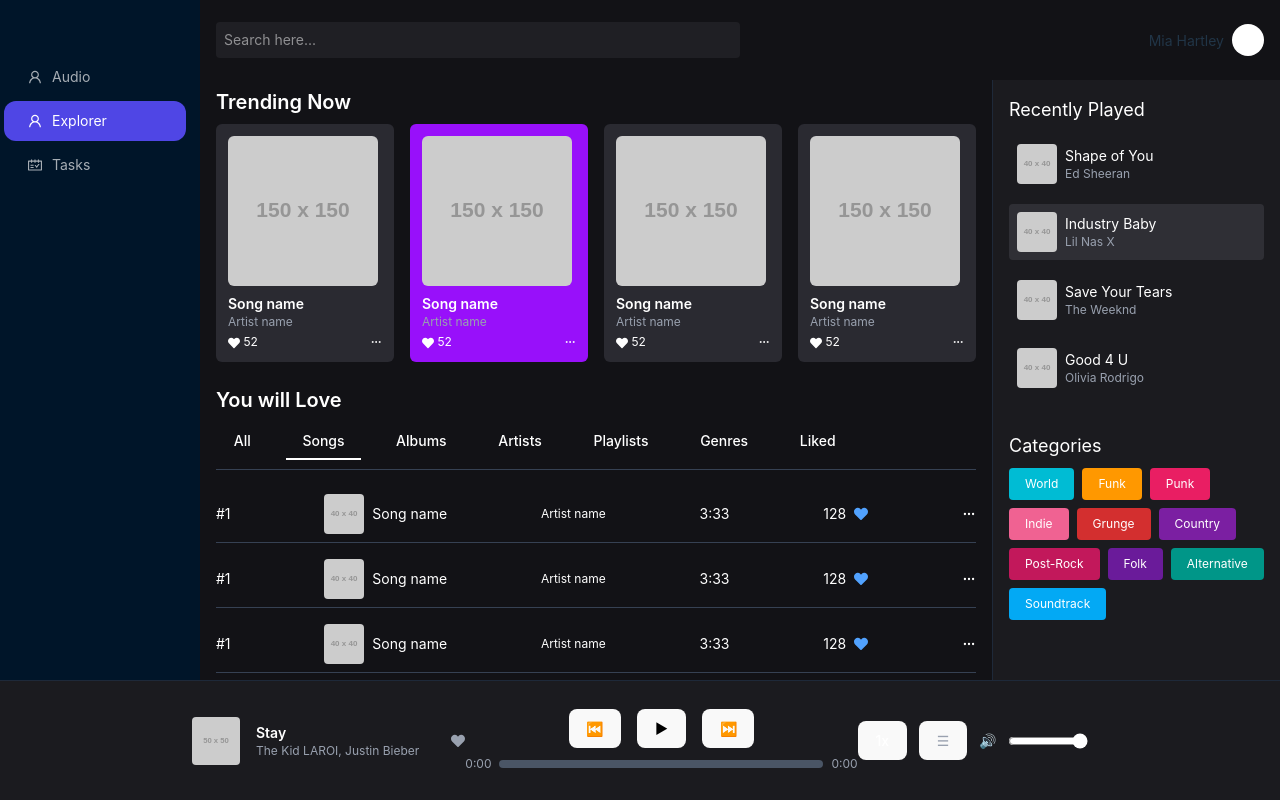
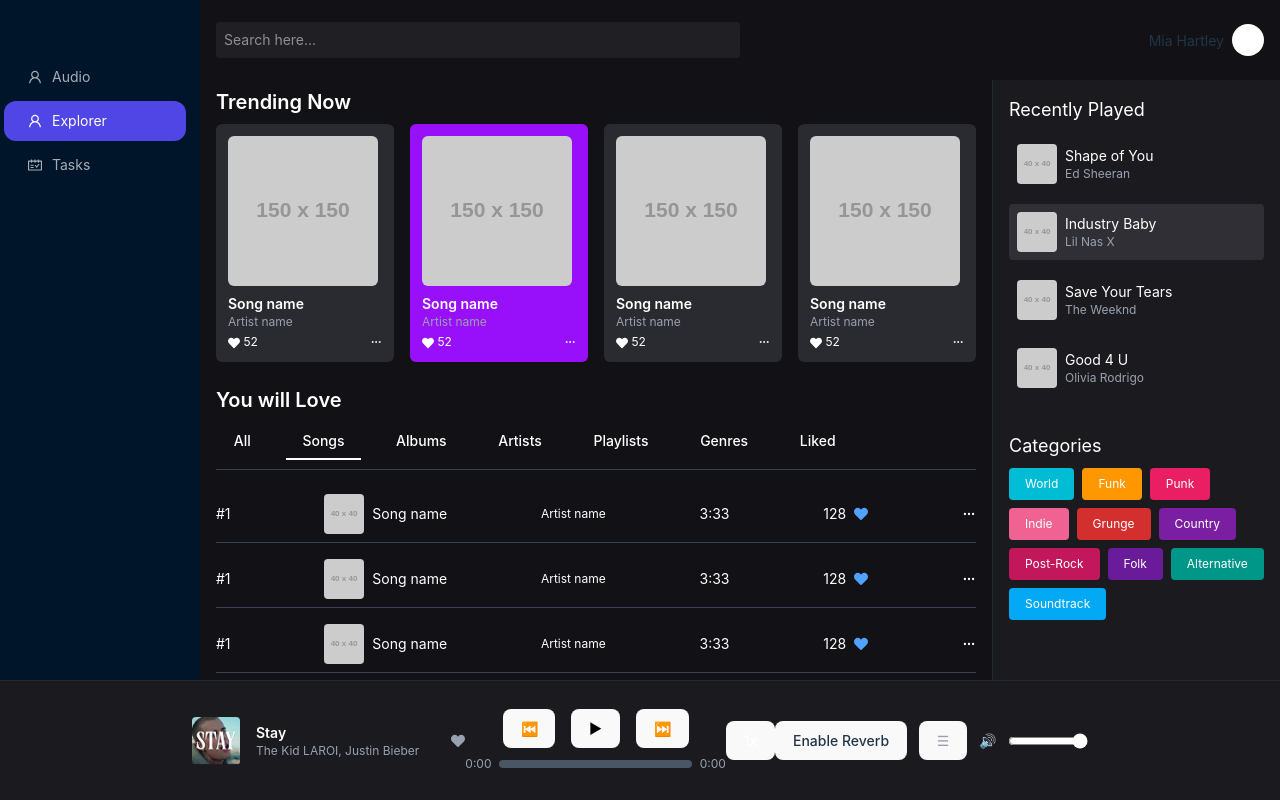
Before and after one commit to chirag-patel-007/musicana-web, a React (Vite) app: page /explorer in a window 1280 px wide. Built offline with nearby package versions, Linux system fonts and the light colour scheme.

Commit message:
second commit

```diff
--- a/src/views/Pages/Dashboard/index.tsx
+++ b/src/views/Pages/Dashboard/index.tsx
@@ -145,57 +145,6 @@ export default function MusicDashboard() {
           </div>
         </div>
       </div>
-      <div className="fixed bottom-0 left-0 right-0 h-[15vh] bg-[#1b1b1f] border-t border-gray-800 flex items-center justify-between px-6 text-sm z-50">
-        {/* Left: Song Info */}
-        <div className="flex items-center gap-4">
-          <img
-            src="https://via.placeholder.com/50"
-            alt="Album"
-            className="w-12 h-12 rounded object-cover"
-          />
-          <div>
-            <p className="text-white font-semibold text-sm">Stay</p>
-            <p className="text-gray-400 text-xs">
-              The Kid LAROI, Justin Bieber
-            </p>
-          </div>
-          <FaHeart className="ml-4 text-gray-400 cursor-pointer hover:text-red-500" />
-        </div>
-
-        {/* Middle: Player Controls + Progress Bar */}
-        <div className="flex flex-col items-center gap-1 w-[40%]">
-          {/* Controls */}
-          <div className="flex items-center gap-5">
-            <button className="text-gray-400 hover:text-white">⤭</button>
-            <button className="text-gray-400 hover:text-white">⏮</button>
-            <button className="bg-white text-black rounded-full p-1.5 hover:scale-105 transition">
-              ▶
-            </button>
-            <button className="text-gray-400 hover:text-white">⏭</button>
-            <button className="text-green-500">🔁</button>
-          </div>
-          {/* Progress */}
-          <div className="flex items-center gap-2 w-full">
-            <span className="text-xs text-gray-400">4:07</span>
-            <div className="flex-1 h-1 bg-gray-600 rounded overflow-hidden">
-              <div className="h-full w-[50%] bg-purple-500 animate-pulse" />
-            </div>
-            <span className="text-xs text-gray-400">5:10</span>
-          </div>
-        </div>
-
-        {/* Right: Volume + Extra Controls */}
-        <div className="flex items-center gap-4">
-          <span className="text-gray-400 text-xs">1x</span>
-          <span className="text-gray-400">📝</span>
-          <span className="text-gray-400">📃</span>
-          <span className="text-gray-400">👁️</span>
-          {/* Volume bar */}
-          <div className="w-24 h-1 bg-gray-600 rounded">
-            <div className="h-full w-[60%] bg-white" />
-          </div>
-        </div>
-      </div>
       <AudioPlayer />
     </div>
   );
--- a/src/views/Pages/MusicPlayer/AudioPlayer.tsx
+++ b/src/views/Pages/MusicPlayer/AudioPlayer.tsx
@@ -16,8 +16,15 @@ export default function AudioPlayer() {
   const [audioCtx, setAudioCtx] = useState<AudioContext | null>(null);
   const [eqNodes, setEqNodes] = useState<BiquadFilterNode[]>([]);
   const [pitchRate, setPitchRate] = useState(1);
+  const [reverbEnabled, setReverbEnabled] = useState(false);
+  const convolverRef = useRef<{
+    convolver: ConvolverNode;
+    wetGain: GainNode;
+  } | null>(null);
 
   const audioPath = "http://nel-dev-qa.s3.ap-south-1.amazonaws.com/audio2.mp3";
+  const reverbAudioPath =
+    "http://nel-dev-qa.s3.ap-south-1.amazonaws.com/audio1.wav";
 
   const onLoadedMetadata = () => {
     if (audioRef.current) {
@@ -116,6 +123,28 @@ export default function AudioPlayer() {
     eq[eq.length - 1].connect(gain);
     gain.connect(ctx.destination);
 
+    //Reverb code
+    const convolver = ctx.createConvolver();
+
+    // Load impulse response for reverb
+    fetch(reverbAudioPath)
+      .then((res) => res.arrayBuffer())
+      .then((arrayBuffer) => ctx.decodeAudioData(arrayBuffer))
+      .then((impulseBuffer) => {
+        convolver.buffer = impulseBuffer;
+      });
+
+    const dryGain = ctx.createGain();
+    const wetGain = ctx.createGain();
+
+    dryGain.gain.value = 1;
+    wetGain.gain.value = 0; // Initially off
+
+    source.connect(dryGain).connect(ctx.destination);
+    source.connect(convolver).connect(wetGain).connect(ctx.destination);
+
+    convolverRef.current = { convolver, wetGain };
+
     setAudioCtx(ctx);
     setEqNodes(eq);
 
@@ -130,6 +159,15 @@ export default function AudioPlayer() {
       eqNodes[index].gain.value = value;
       setEqNodes([...eqNodes]);
     }
+  };
+
+  const toggleReverb = () => {
+    if (!convolverRef.current) return;
+
+    const { wetGain } = convolverRef.current;
+    const isEnabled = wetGain.gain.value > 0;
+    wetGain.gain.value = isEnabled ? 0 : 1;
+    setReverbEnabled(!isEnabled);
   };
 
   return (
@@ -178,7 +216,7 @@ export default function AudioPlayer() {
           {/* Left: Song Info */}
           <div className="flex items-center gap-4">
             <img
-              src="https://via.placeholder.com/50"
+              src="./track_img.png"
               alt="Album"
               className="w-12 h-12 rounded object-cover"
             />
@@ -250,6 +288,12 @@ export default function AudioPlayer() {
                   />
                 </div>
               )}
+              <button
+                onClick={toggleReverb}
+                className="px-4 py-2 bg-blue-600 rounded hover:bg-blue-500"
+              >
+                {reverbEnabled ? "Disable Reverb" : "Enable Reverb"}
+              </button>
             </div>
 
             {/* Equalizer Button */}
```
Also changed, not shown: public/track_img.png (added).
